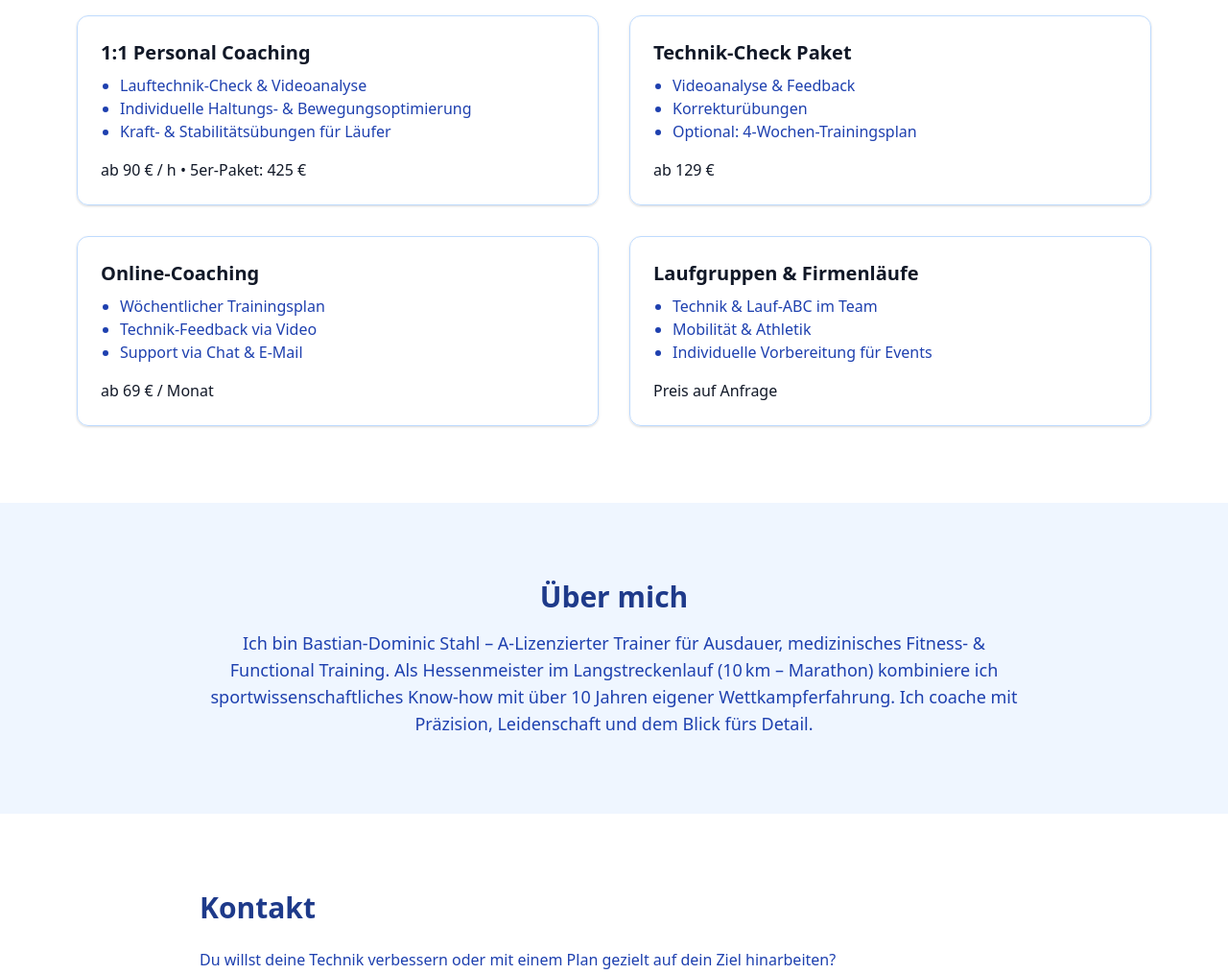
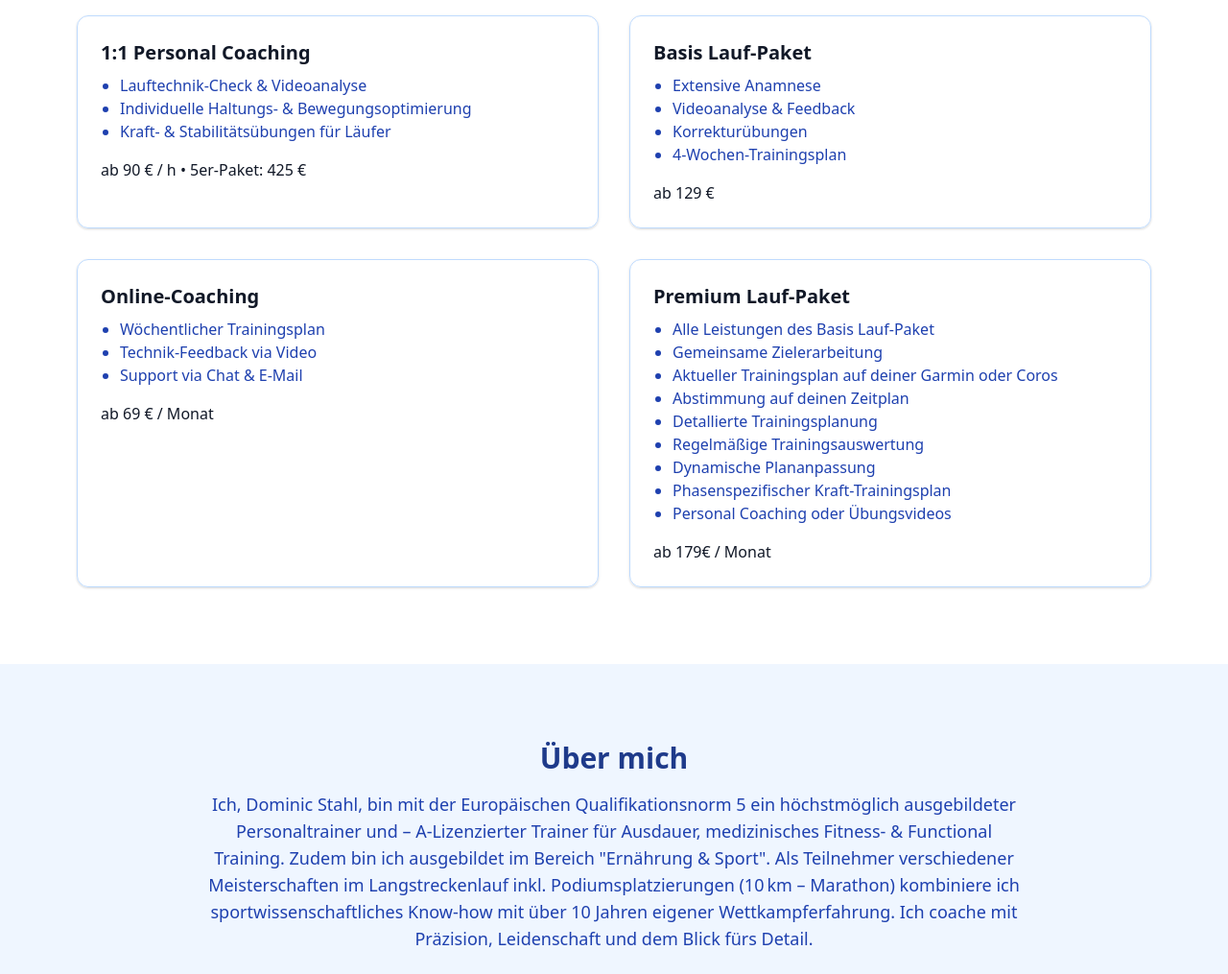
Before and after one commit to TrainingDeluxe/trainingdeluxe, a plain HTML site: page index.html in a window 1280 px wide. Shown: the part 480-1495 px from the top of the page at 96% size. Drawn offline with nearby package versions, Linux system fonts and the light colour scheme.

Commit message:
Update index.html

```diff
--- a/index.html
+++ b/index.html
@@ -43,11 +43,12 @@
       </div>
 
       <div class="p-6 border border-blue-200 rounded-xl shadow">
-        <h4 class="text-xl font-semibold mb-2">Technik-Check Paket</h4>
+        <h4 class="text-xl font-semibold mb-2">Basis Lauf-Paket</h4>
         <ul class="list-disc ml-5 text-blue-800">
+          <li>Extensive Anamnese</li>
           <li>Videoanalyse & Feedback</li>
           <li>Korrekturübungen</li>
-          <li>Optional: 4-Wochen-Trainingsplan</li>
+          <li>4-Wochen-Trainingsplan</li>
         </ul>
         <p class="mt-4 font-medium">ab 129 €</p>
       </div>
@@ -63,13 +64,19 @@
       </div>
 
       <div class="p-6 border border-blue-200 rounded-xl shadow">
-        <h4 class="text-xl font-semibold mb-2">Laufgruppen & Firmenläufe</h4>
+        <h4 class="text-xl font-semibold mb-2">Premium Lauf-Paket</h4>
         <ul class="list-disc ml-5 text-blue-800">
-          <li>Technik & Lauf-ABC im Team</li>
-          <li>Mobilität & Athletik</li>
-          <li>Individuelle Vorbereitung für Events</li>
+          <li>Alle Leistungen des Basis Lauf-Paket</li>
+          <li>Gemeinsame Zielerarbeitung</li>
+          <li>Aktueller Trainingsplan auf deiner Garmin oder Coros</li>
+          <li>Abstimmung auf deinen Zeitplan</li>
+          <li>Detallierte Trainingsplanung</li>
+          <li>Regelmäßige Trainingsauswertung</li>
+          <li>Dynamische Plananpassung</li>
+          <li>Phasenspezifischer Kraft-Trainingsplan</li>
+          <li>Personal Coaching oder Übungsvideos</li>
         </ul>
-        <p class="mt-4 font-medium">Preis auf Anfrage</p>
+        <p class="mt-4 font-medium">ab 179€ / Monat</p>
       </div>
     </div>
   </section>
@@ -79,8 +86,10 @@
     <div class="max-w-4xl mx-auto text-center px-4">
       <h3 class="text-3xl font-bold text-blue-900 mb-4">Über mich</h3>
       <p class="text-lg text-blue-800">
-        Ich bin Bastian-Dominic Stahl – A-Lizenzierter Trainer für Ausdauer, medizinisches Fitness- & Functional Training.
-        Als Hessenmeister im Langstreckenlauf (10 km – Marathon) kombiniere ich sportwissenschaftliches Know-how mit über 10 Jahren eigener Wettkampferfahrung.
+        Ich, Dominic Stahl, bin mit der Europäischen Qualifikationsnorm 5 ein höchstmöglich ausgebildeter Personaltrainer und – A-Lizenzierter Trainer für Ausdauer,
+        medizinisches Fitness- & Functional Training. Zudem bin ich ausgebildet im Bereich "Ernährung & Sport".
+        Als Teilnehmer verschiedener Meisterschaften im Langstreckenlauf inkl. Podiumsplatzierungen (10 km – Marathon) kombiniere ich sportwissenschaftliches Know-how
+        mit über 10 Jahren eigener Wettkampferfahrung.
         Ich coache mit Präzision, Leidenschaft und dem Blick fürs Detail.
       </p>
     </div>
```
